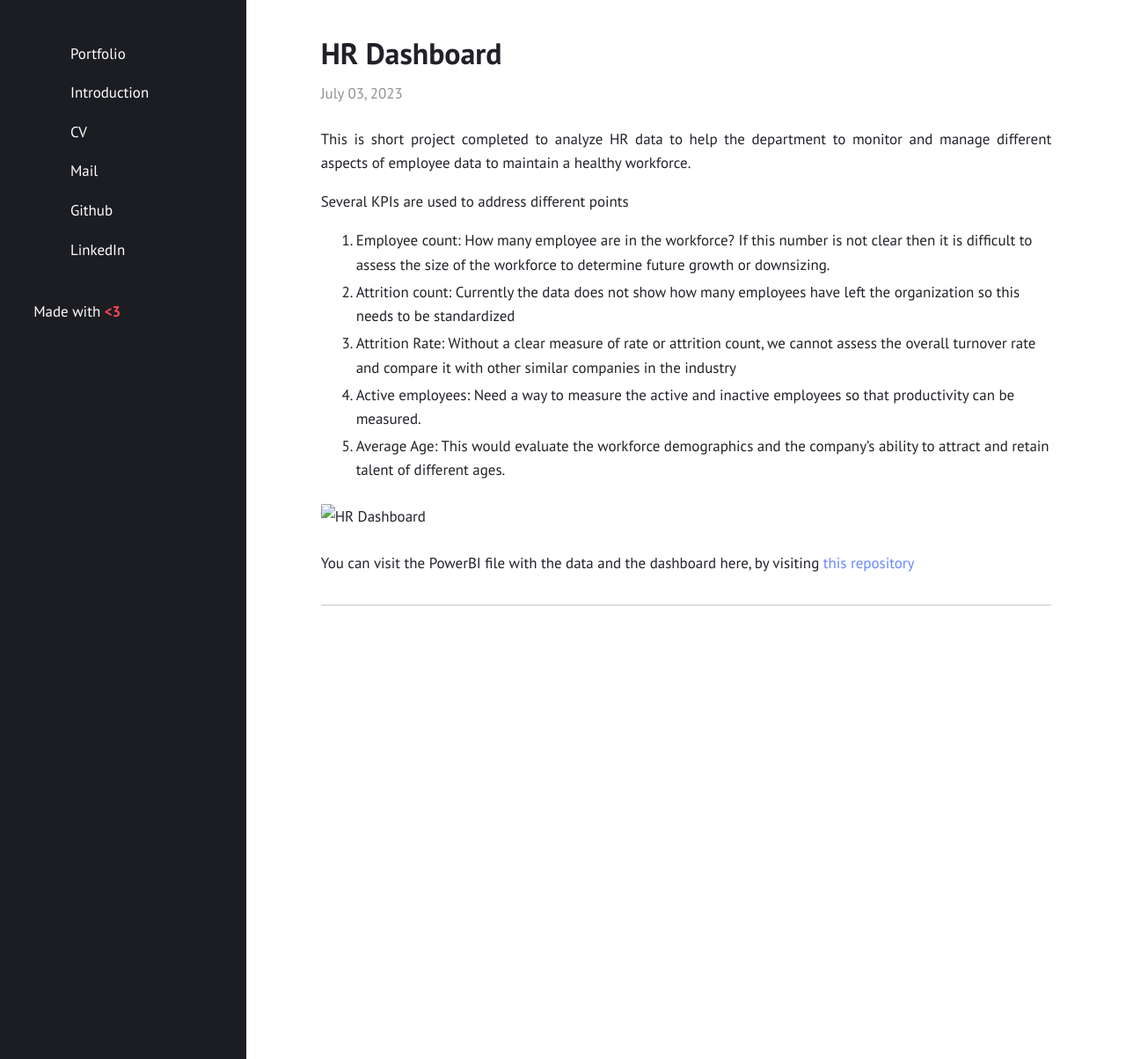
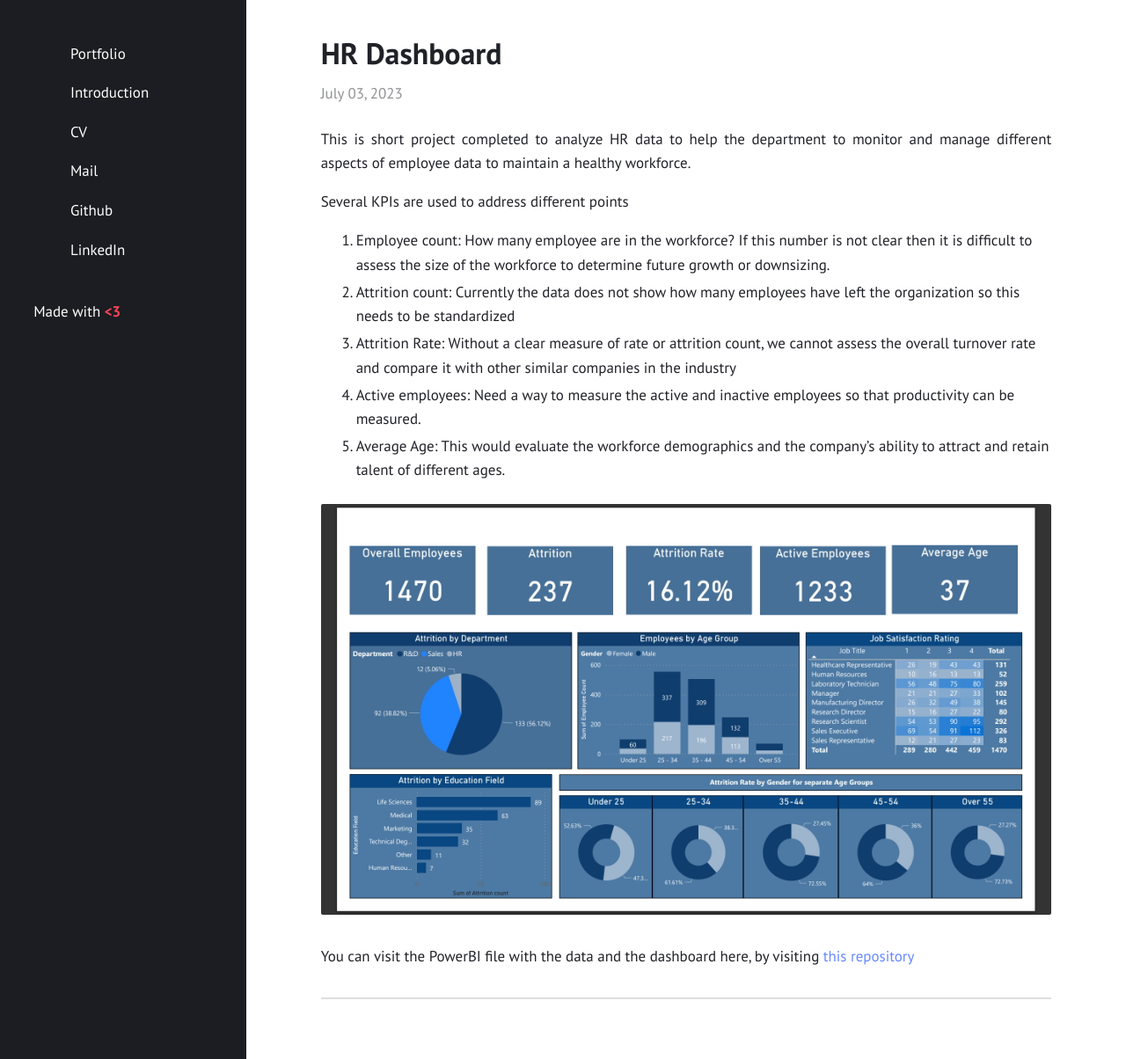
Before and after one commit to cwathen/Portfolio, a Jekyll site: the page built from _posts/2023-07-03-HR_Dashboard_PowerBi.md, in a window 1280 px wide and 1204 px high. Shown: the whole window at 88% size. Built offline with Jekyll 4.4.1, drawn with Linux system fonts in a browser that asks for light colours.

Commit message:
fixing image

```diff
--- a/_posts/2023-07-03-HR_Dashboard_PowerBi.md
+++ b/_posts/2023-07-03-HR_Dashboard_PowerBi.md
@@ -17,7 +17,7 @@ Several KPIs are used to address different points
 4. Active employees: Need a way to measure the active and inactive employees so that productivity can be measured.
 5. Average Age: This would evaluate the workforce demographics and the company's ability to attract and retain talent of different ages.
 
-![HR Dashboard]({{site.baseurl}}../assets/Images/HR_dashboard..jpg)
+![HR Dashboard]({{site.baseurl}}/../../assets/Images/HR_dashboard.jpg)
 
 You can visit the PowerBI file with the data and the dashboard here, by visiting [this repository](https://github.com/cwathen/PowerBi)
 
```
Also changed, not shown: assets/Images/HR_dashboard.jpg (renamed from assets/Images/HR_dashboard..jpg).
